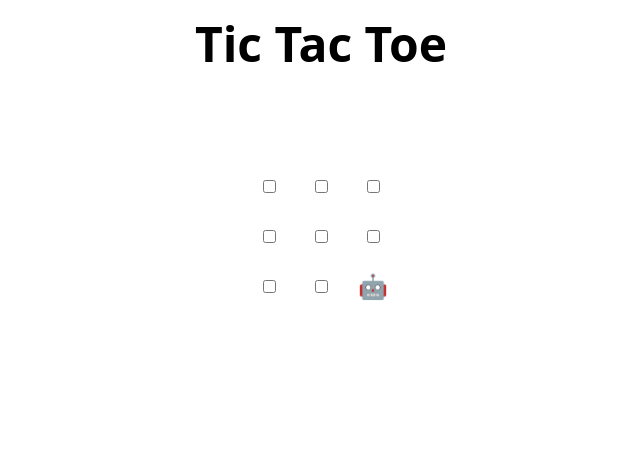
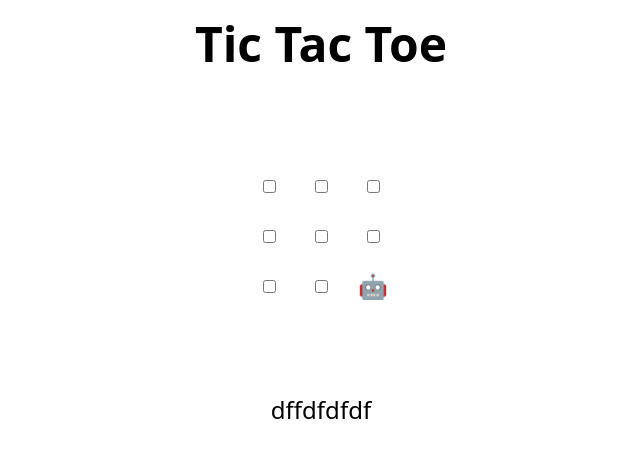
Before and after one commit to Ggdswg/skills-review-pull-requests, a plain HTML site: page index.html in a window 1280 px wide. Shown: the whole page, without its empty margins (319-959 px from the left). Drawn offline with Linux system fonts and the light colour scheme.

Commit message:
Update index.htmldfdfd
fdfdfdfdf

```diff
--- a/index.html
+++ b/index.html
@@ -48,6 +48,7 @@
 </table>
 
 <h2 hidden>Game over, refresh to play again 🧑‍💻 🤖!</h2>
+dffdfdfdf
 
 <script>
   // Initialization
```
